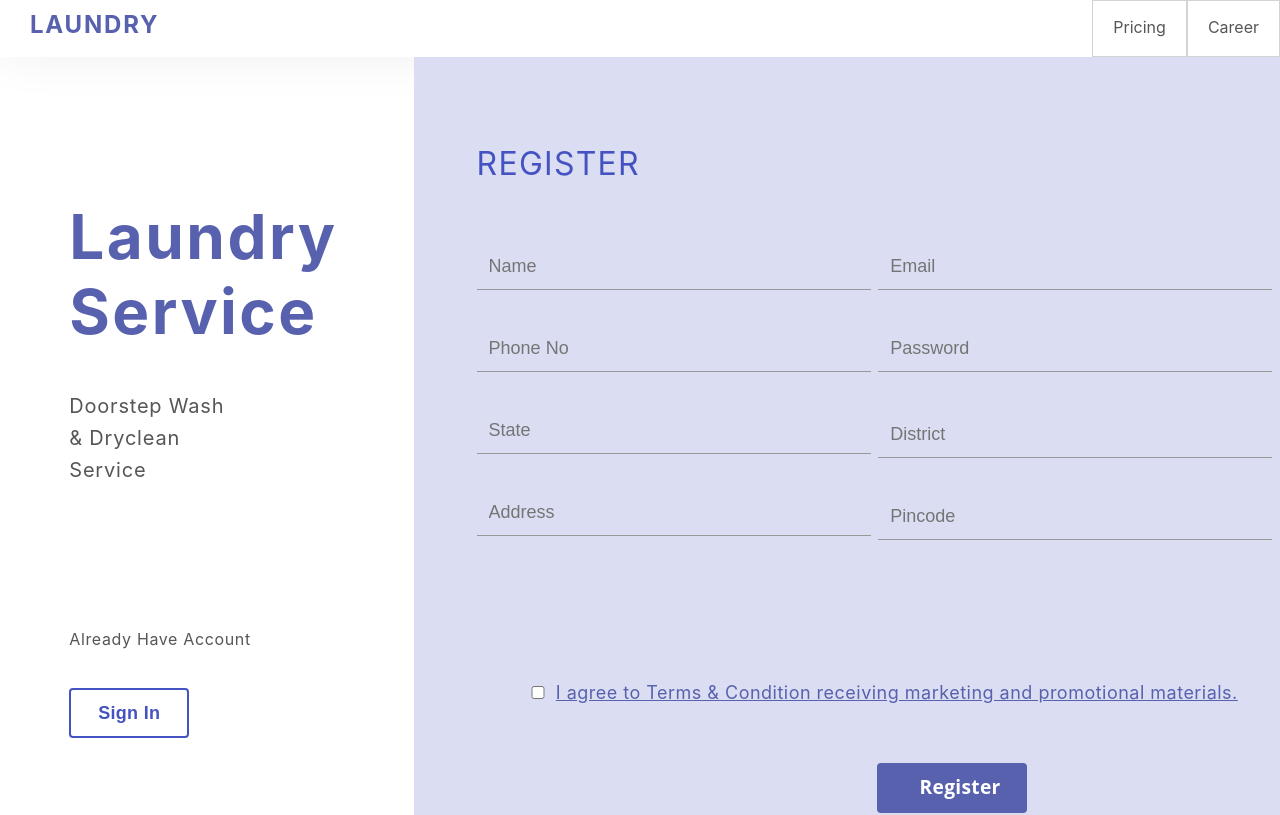
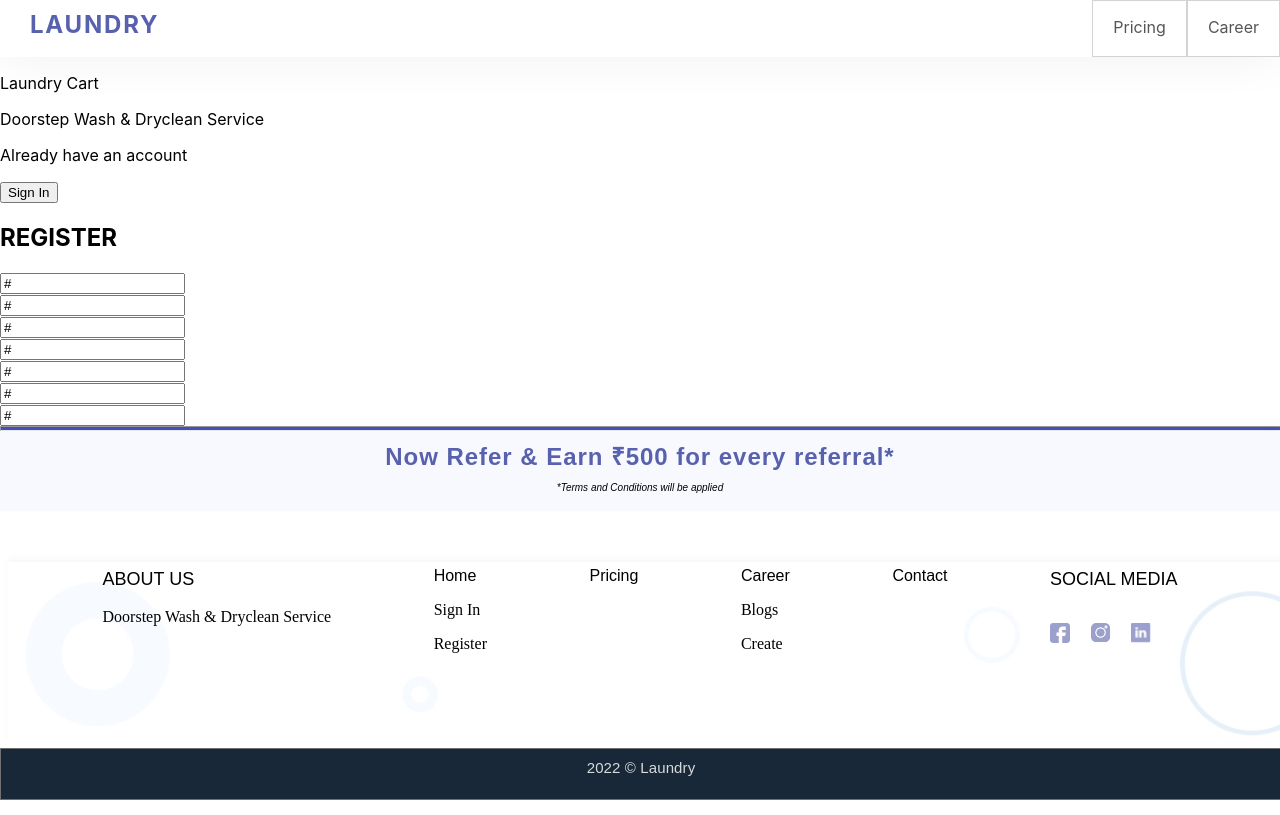
Before and after one commit to Pragati-rathore/laundry-cart-frontend, a React (Create React App) app: page /register in a window 1280 px wide. Shown: the top 815 px of the page. Built offline with nearby package versions, Linux system fonts and the light colour scheme.

Commit message:
deleted old register html starting from scratch

```diff
--- a/src/components/Auth/Register/Register.js
+++ b/src/components/Auth/Register/Register.js
@@ -4,6 +4,14 @@ import "./Register.css";
 import { useNavigate } from "react-router-dom";
 import FooterSend from "../Footersend/Foter";
 import BACKEND_URL from "../../../exports";
+
+const errorMsg = {
+  email: "Type a Valid Email",
+  name: "Type Valid Full Name",
+  phone: "Type a 10 digit valid phone number",
+  password: "Type a valid password",
+  pincode: "Type a valid 6 digit pincode",
+};
 
 const Register = () => {
   const [user, setUser] = useState({
@@ -16,6 +24,12 @@ const Register = () => {
     address: "",
     password: "",
   });
+
+  const [isInvalid, setIsInvalid] = useState({
+    bool: false,
+    message: "",
+  });
+
   const navigate = useNavigate();
 
   const handleInputs = (e) => {
@@ -23,10 +37,12 @@ const Register = () => {
     let value = e.target.value;
     setUser({ ...user, [name]: value });
   };
+
   const postData = (e) => {
     e.preventDefault();
     const { name, email, phone, district, state, pincode, address, password } =
       user;
+
     fetch(`${BACKEND_URL}/register`, {
       method: "POST",
       headers: {
@@ -61,157 +77,60 @@ const Register = () => {
 
   return (
     <>
-      <div className="flex-wrapper">
-      <div className="signup-cont">
-        <div className="signup-cont-left">
-          <h1 className="signup-main-laundryheading">Laundry Service</h1>
-          <p className="signup-main-laundrydescription">
-            Doorstep Wash & Dryclean Service
-          </p>
-          <p className="signup-main-alreadyhaveaccount">Already Have Account</p>
-          <button className="signup-main-registerbutton" onClick={e => navigate("/")}>Sign In</button>
+      <div className="register-page">
+        <div className="register-page-left">
+          <div>
+            <p>Laundry Cart</p>
+            <p>Doorstep Wash & Dryclean Service</p>
+          </div>
+          <div>
+            <p>Already have an account</p>
+            <button
+              className="reg-btn light"
+              type="button"
+              onClick={(_e) => navigate("/")}
+            >
+              Sign In
+            </button>
+          </div>
         </div>
-        <div className="signup-cont-right">
-          <p className="signup-main-registerheading">REGISTER</p>
-          <div className="register-input">
-            <div className="register-input-width50">
-              <label className="custom-field two">
-                <form method="POST">
-                  <input
-                    type="text"
-                    name="name"
-                    value={user.name}
-                    onChange={handleInputs}
-                    placeholder="Name"
-                    style={{ fontSize: "18px", color: "#77838F" }}
-                  />
-                </form>
-              </label>
-              <br></br>
-              <p id="errorname"></p>
-
-              <label className="custom-field two">
-                <input
-                  type="text"
-                  name="phone"
-                  value={user.phone}
-                  onChange={handleInputs}
-                  placeholder="Phone No"
-                  style={{ fontSize: "18px", color: "#77838F" }}
-                />
-              </label>
-              <br></br>
-              <p id="errorphone"></p>
-              <br></br>
-
-              <label className="custom-field two">
-                <input
-                  type="text"
-                  name="state"
-                  value={user.state}
-                  onChange={handleInputs}
-                  placeholder="State"
-                  style={{ fontSize: "18px", color: "#77838F" }}
-                />
-              </label>
-              <br></br>
-              <p id="errorstate"></p>
-              <br></br>
-
-              <label className="custom-field two">
-                <input
-                  type="text"
-                  name="address"
-                  value={user.address}
-                  onChange={handleInputs}
-                  placeholder="Address"
-                  style={{ fontSize: "18px", color: "#77838F" }}
-                />
-              </label>
-              <br></br>
-              <p id="erroraddress"></p>
-            </div>
-            <div className="register-input-width50">
-              <label className="custom-field two">
-                <input
-                  type="email"
-                  name="email"
-                  value={user.email}
-                  onChange={handleInputs}
-                  placeholder="Email"
-                  style={{ fontSize: "18px", color: "#77838F" }}
-                />
-              </label>
-              <br></br>
-              <p id="erroremail"></p>
-              <br></br>
-
-              <label className="custom-field two">
-                <input
-                  type="password"
-                  name="password"
-                  value={user.password}
-                  onChange={handleInputs}
-                  placeholder="Password"
-                  style={{ fontSize: "18px", color: "#77838F" }}
-                />
-              </label>
-              <br></br>
-              <br></br>
-              <br/>
-              <label className="custom-field two"></label>
-
-              <label className="custom-field two">
-                <input
-                  type="text"
-                  name="district"
-                  value={user.district}
-                  onChange={handleInputs}
-                  placeholder="District"
-                  style={{ fontSize: "18px", color: "#77838F" }}
-                />
-              </label>
-              <br></br>
-              <p id="errordistrict"></p>
-              <br></br>
-
-              <label className="custom-field two">
-                <input
-                  type="text"
-                  name="pincode"
-                  value={user.pincode}
-                  onChange={handleInputs}
-                  placeholder="Pincode"
-                  style={{ fontSize: "18px", color: "#77838F" }}
-                />
-              </label>
-            </div>
+        <div className="register-page-right">
+          <h2>REGISTER</h2>
+          <div className="register-form-wrapper">
+            <form id="reg-form" onSubmit={postData} method="POST" action="#">
+              <div className="input-wrapper">
+                <label className="input-label" htmlFor="#"></label>
+                <input type="text" value="#" name="#" onChange="#" placeholder="#" />
+              </div>
+              <div className="input-wrapper">
+                <label className="input-label" htmlFor="#"></label>
+                <input type="text" value="#" name="#" onChange="#" placeholder="#" />
+              </div>
+              <div className="input-wrapper">
+                <label className="input-label" htmlFor="#"></label>
+                <input type="text" value="#" name="#" onChange="#" placeholder="#" />
+              </div>
+              <div className="input-wrapper">
+                <label className="input-label" htmlFor="#"></label>
+                <input type="text" value="#" name="#" onChange="#" placeholder="#" />
+              </div>
+              <div className="input-wrapper">
+                <label className="input-label" htmlFor="#"></label>
+                <input type="text" value="#" name="#" onChange="#" placeholder="#" />
+              </div>
+              <div className="input-wrapper">
+                <label className="input-label" htmlFor="#"></label>
+                <input type="text" value="#" name="#" onChange="#" placeholder="#" />
+              </div>
+              <div className="input-wrapper">
+                <label className="input-label" htmlFor="#"></label>
+                <input type="text" value="#" name="#" onChange="#" placeholder="#" />
+              </div>
+            </form>
           </div>
-          <div className="register-agree">
-            <p style={{ textDecoration: "underline", fontSize: "18px" }}>
-              <input type="checkbox" className="register-checkbox"></input>I
-              agree to Terms & Condition receiving marketing and promotional
-              materials.
-            </p>
-          </div>
-
-          <button
-            onClick={postData}
-            style={{
-              backgroundColor: "#5861AE",
-              marginLeft: "400px",
-              marginBottom: "10px",
-              fontSize: "larger",
-              fontWeight: 700,
-            }}
-            className="registerbtn"
-          >
-            Register
-          </button>
         </div>
       </div>
-      </div>
-      <FooterSend/>
+      <FooterSend />
     </>
   );
 };
```
